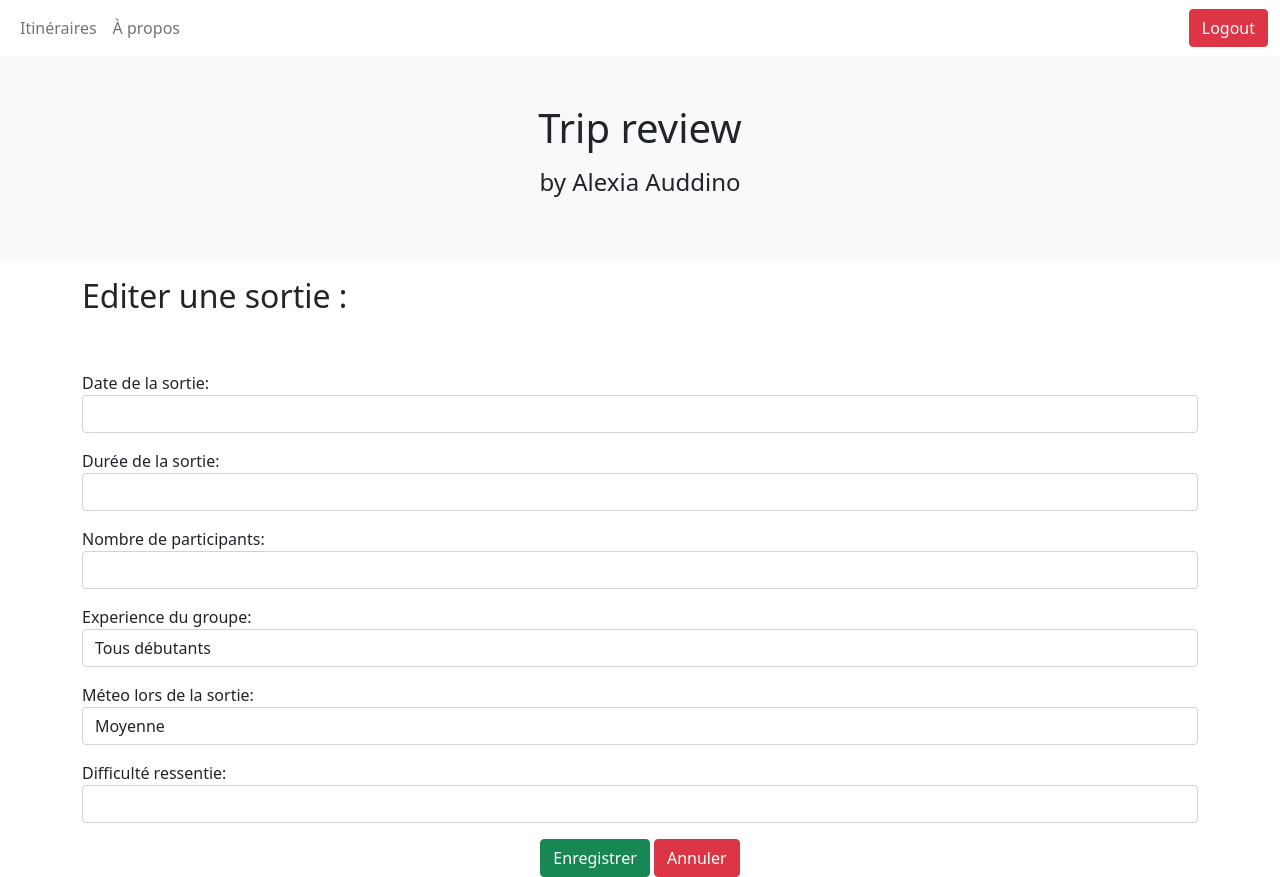
After one commit to alexiaauddino/topoguide-alexia-auddino, a Django app: page /itineraires/sorties/1/nouvelle_sortie/ in a window 1280 px wide. The commit adds this page. Run offline with Django 4.2, Linux system fonts and the light colour scheme; the visitor is signed in with stand-in values (Sample User, id 1).

Commit message:
Page de saisie d'une sortie pour utilisateur connecté

```diff
--- /dev/null
+++ b/topoguide/itineraires/forms.py
@@ -0,0 +1,25 @@
+from tkinter import Widget
+from django import forms
+from django.forms import ModelForm
+from .models import Sortie
+
+class SortieForm(ModelForm):
+    class Meta:
+        model = Sortie
+        fields = ('date_sortie','duree_reelle','nombre_participants','experience_groupe','meteo','difficulte_ressentie')
+        labels = {
+            'date_sortie': 'Date de la sortie',
+            'duree_reelle': 'Durée de la sortie',
+            'nombre_participants': 'Nombre de participants',
+            'experience_groupe': 'Experience du groupe',
+            'meteo': 'Méteo lors de la sortie',
+            'difficulte_ressentie': 'Difficulté ressentie',
+        }
+        widgets = {
+            'date_sortie': forms.DateInput(attrs={'class':'form-control'}),
+            'duree_reelle': forms.NumberInput(attrs={'class':'form-control'}),
+            'nombre_participants': forms.NumberInput(attrs={'class':'form-control'}),
+            'experience_groupe': forms.Select(attrs={'class':'form-control'}),
+            'meteo': forms.Select(attrs={'class':'form-control'}),
+            'difficulte_ressentie': forms.NumberInput(attrs={'class':'form-control'}),
+        }
--- a/topoguide/itineraires/templates/itineraires/base.html
+++ b/topoguide/itineraires/templates/itineraires/base.html
@@ -28,11 +28,6 @@
               <li class="nav-item active">
                 <a class="nav-link" aria-current="page" href="/itineraires/">Itinéraires</a>
               </li>
-              <li class="nav-item">
-                <a class="nav-link" href="#">Sorties</a>
-              </li>
-              <li class="nav-item">
-                <a class="nav-link" href="#">Ajout d'une sortie</a>
               </li>
               <li class="nav-item">
                 <a class="nav-link" href="#">À propos</a>
@@ -40,9 +35,9 @@
             </ul>
           </div>
           {% if user.is_authenticated%}
-              <button class="btn btn-light ms-3"> <a href="/accounts/logout/"> Logout </a></button>
+              <a href="/accounts/logout/" class="btn btn-danger"> Logout </a>
           {% else %}
-              <button class="btn btn-light ms-3"> <a href="/accounts/login/"> Login </a></button>
+              <a href="/accounts/login/" class="btn btn-success"> Login </a>
           {% endif %}
         </div>
       </nav>
--- /dev/null
+++ b/topoguide/itineraires/templates/itineraires/nouvelle_sortie.html
@@ -0,0 +1,24 @@
+{% extends "itineraires/base.html" %}
+{% block content %}
+<div class="container mt-3">
+    <h2> Editer une sortie : </h2>
+    <br/> <br/>
+    {% if submitted  %}
+        <meta http-equiv = "refresh" content = "3; url =/itineraires/sorties/{{ itineraire_id }}" />
+        <p> La sortie a été correctement ajoutée ! </p>
+    {% else %}
+        <form action="" method="POST">
+            {% csrf_token %}
+
+            {{ form.as_p}}
+            <center>
+            <input class="btn btn-success" type="submit" value="Enregistrer">
+            <a href="/itineraires/sorties/{{ itineraire_id }}" class="btn btn-danger"> Annuler </a>
+            </center>
+        </form>
+    {% endif %}
+
+
+</div>
+
+{% endblock %}
--- a/topoguide/itineraires/urls.py
+++ b/topoguide/itineraires/urls.py
@@ -6,4 +6,5 @@ urlpatterns = [
     path('', views.itineraires, name='itineraires'),
     path('sorties/<int:itineraire_id>/', views.sorties, name='sorties'),
     path('sorties/<int:itineraire_id>/sortie/<int:sortie_id>/', views.details, name='details'),
+    path('sorties/<int:itineraire_id>/nouvelle_sortie/', views.nouvelle_sortie, name='nouvelle_sortie'),
 ]
--- a/topoguide/itineraires/views.py
+++ b/topoguide/itineraires/views.py
@@ -1,8 +1,10 @@
 from django.template import loader
-from django.http import Http404, HttpResponse
-from django.shortcuts import render
+from django.http import Http404, HttpResponse, HttpResponseRedirect
+from django.shortcuts import redirect, render
 from django.contrib.auth.decorators import login_required
+from django.urls import reverse
 
+from .forms import SortieForm
 from .models import Itineraire, Sortie
 
 # Create your views here.
@@ -33,9 +35,26 @@ def sorties(request, itineraire_id):
     return render(request, 'itineraires/sorties.html', {'itineraire': itineraire, 'sorties_list': sorties_list})
 
 
-def details(request, itineraire_id, sortie_id):
+def details(request, sortie_id, itineraire_id):
     try:
         sortie_detail = Sortie.objects.get(pk=sortie_id)
     except Sortie.DoesNotExist:
         raise Http404("La sortie n'existe pas")
     return render(request, 'itineraires/details.html', {'sortie_detail' : sortie_detail, 'itineraire_id' : itineraire_id})
+
+@login_required
+def nouvelle_sortie(request, itineraire_id):
+    submitted = False
+    if request.method == 'POST':
+        form = SortieForm(request.POST)
+        if form.is_valid :
+            form = form.save(commit=False)
+            form.utilisateur = request.user
+            form.itineraire = Itineraire.objects.get(pk=itineraire_id)
+            form.save()
+            submitted = True
+    else :
+        form = SortieForm
+        if submitted in request.GET:
+            submitted = True
+    return render(request, 'itineraires/nouvelle_sortie.html', {'form' : form, 'itineraire_id' : itineraire_id, 'submitted' : submitted})
```
Also changed, not shown: topoguide/itineraires/templates/itineraires/sorties.html (+12 -2 lines).
